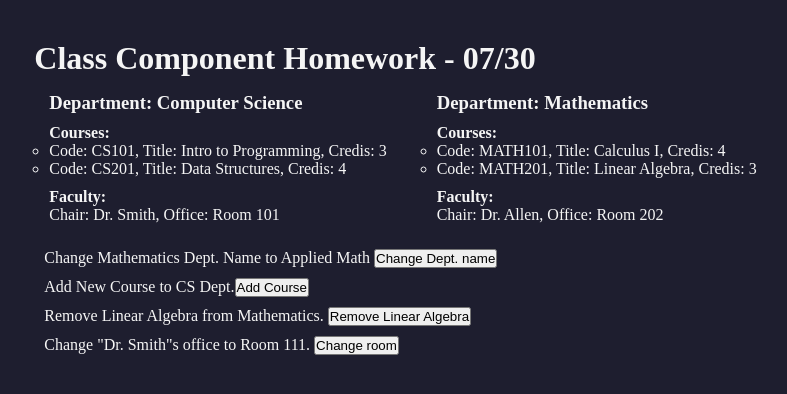
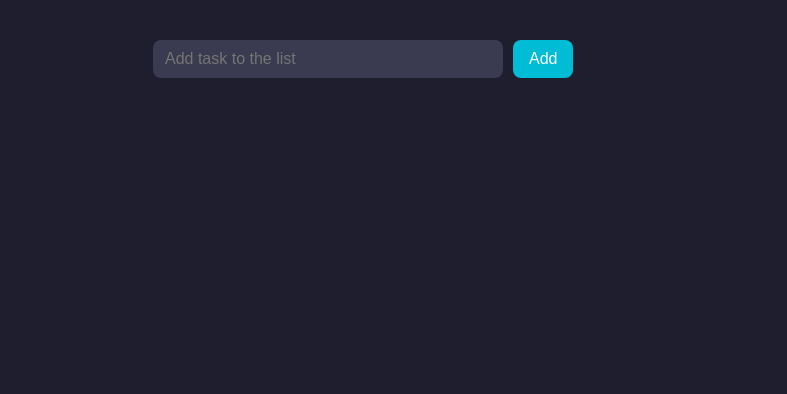
Before and after one commit to Harsh251299/react-training, a React (Vite) app in the folder react-app/: page / in a window 1280 px wide. Shown: the top 394 px of the page, without its empty margins (237-1024 px from the left). Built offline with nearby package versions, Linux system fonts and the light colour scheme; the HTML template or start-up script is replaced by a standard one.

Commit message:
Updated the folder struture

```diff
--- a/react-app/src/App.css
+++ b/react-app/src/App.css
@@ -15,17 +15,17 @@ body {
   padding: 40px 20px;
 }
 
-/* #root {
+#root {
   width: 100%;
   max-width: 500px;
 } */
 
-/* Container
+
 div {
   background: #2c2c3e;
   padding: 24px;
   border-radius: 12px;
-} */
+}
 
 /* Input + Button Group */
 div > input {
@@ -43,7 +43,7 @@ div > input:focus {
   outline: 2px solid #00bcd4;
 }
 
-/* div > button {
+div > button {
   padding: 10px 16px;
   font-size: 1rem;
   background-color: #00bcd4;
@@ -51,7 +51,7 @@ div > input:focus {
   border: none;
   border-radius: 8px;
   cursor: pointer;
-} */
+}
 
 /* Todo List */
 .todo-list-title {
--- a/react-app/src/App.jsx
+++ b/react-app/src/App.jsx
@@ -1,11 +1,11 @@
-import ClassComponent from "./classComponent";
-import Todo from "./Todo";
+import ClassComponent from "./Components/ClassComponent/ClassComponent";
+import Todo from "./Components/TodoList/Todo";
 
 function App() {
   return (
     <>
-    {/* <Todo /> */}
-    <ClassComponent />
+    <Todo />
+    {/* <ClassComponent /> */}
     </>
   )
 }
--- a/react-app/src/Todo.jsx
+++ b/react-app/src/Components/TodoList/Todo.jsx
@@ -1,4 +1,4 @@
-import "./App.css";
+import "../../App.css";
 import { useState } from "react";
 import { v4 as uuidv4 } from "uuid";
 
```
Also changed, not shown: react-app/src/Components/ClassComponent/ClassComponent.jsx (renamed from react-app/src/ClassComponent.jsx), react-app/src/Components/ClassComponent/CourseItem.jsx (renamed from react-app/src/CourseItem.jsx).
